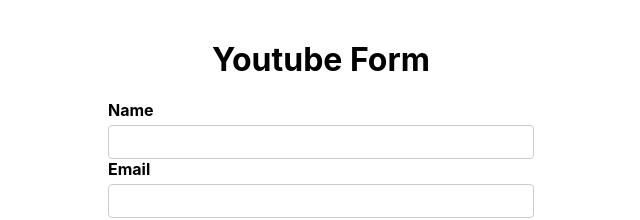
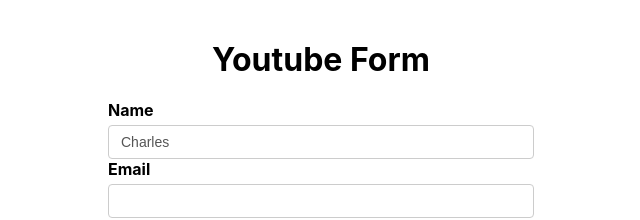
Before and after one commit to CharlesIvia/react-formik, a React (Create React App) app: page / in a window 1280 px wide. Shown: the top 220 px of the page, without its empty margins (319-959 px from the left). Built offline with nearby package versions, Linux system fonts and the light colour scheme.

Commit message:
Managing form state

```diff
--- a/src/components/YoutubeForm.js
+++ b/src/components/YoutubeForm.js
@@ -2,19 +2,45 @@
 import { useFormik } from "formik";
 
 const YoutubeForm = () => {
-  const formik = useFormik({});
+  const formik = useFormik({
+    initialValues: {
+      name: "Charles",
+      email: "",
+      channel: "",
+    },
+  });
+
+  console.log("Form Values", formik.values);
   return (
     <div>
       <h1 className="youtube-header">Youtube Form</h1>
       <form>
         <label htmlFor="name">Name</label>
-        <input type="text" id="name" name="name" />
+        <input
+          type="text"
+          id="name"
+          name="name"
+          onChange={formik.handleChange}
+          value={formik.values.name}
+        />
 
         <label htmlFor="email">Email</label>
-        <input type="email" id="email" name="email" />
+        <input
+          type="email"
+          id="email"
+          name="email"
+          onChange={formik.handleChange}
+          value={formik.values.email}
+        />
 
         <label htmlFor="channel">Channel</label>
-        <input type="text" id="channel" name="channel" />
+        <input
+          type="text"
+          id="channel"
+          name="channel"
+          onChange={formik.handleChange}
+          value={formik.values.channel}
+        />
 
         <button>Submit</button>
       </form>
```
